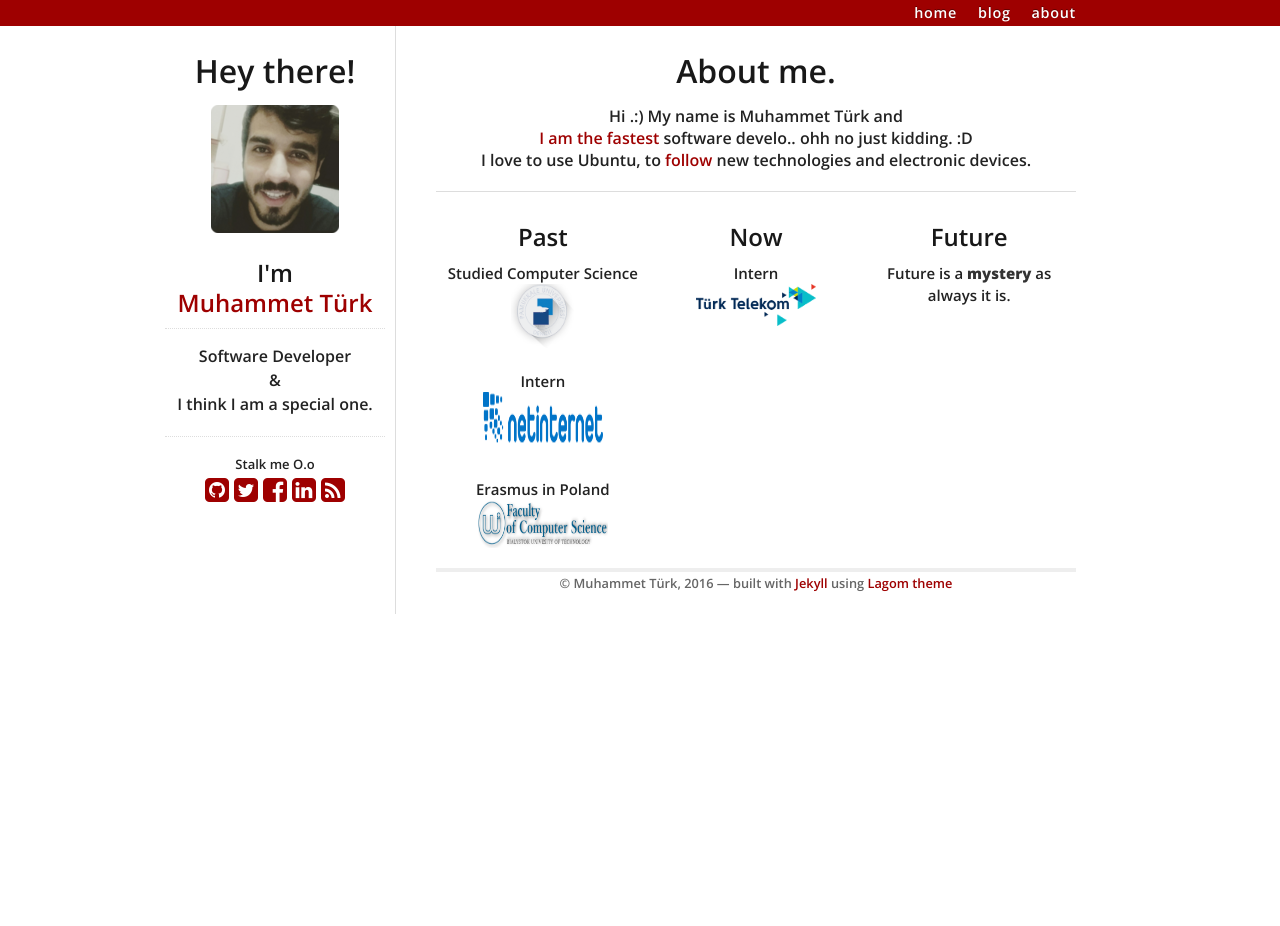
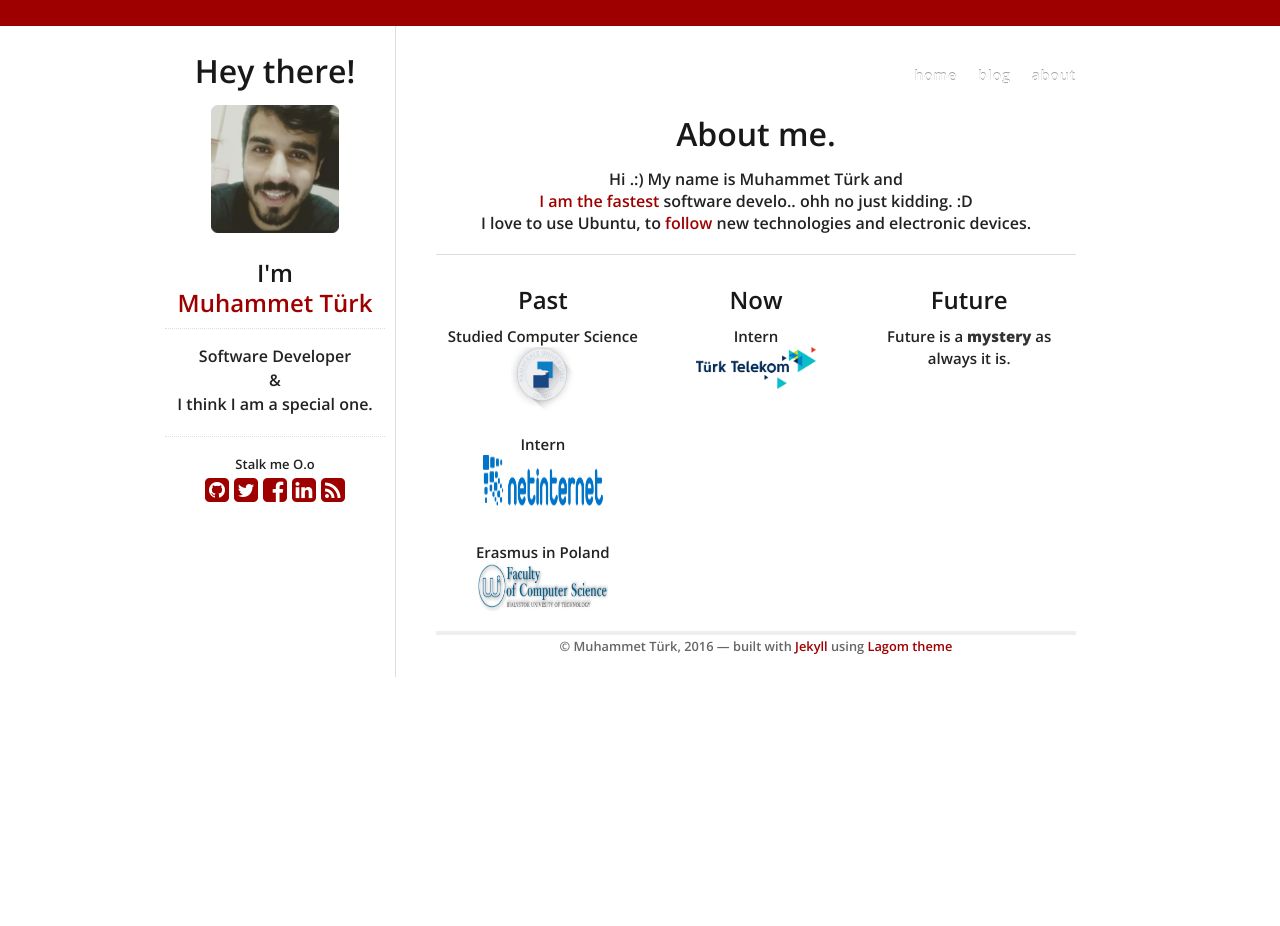
Before and after one commit to mturk111/mturk111.github.io, a Jekyll site: the page built from about.html, in a window 1280 px wide. Built offline with Jekyll 4.4.1, drawn with Linux system fonts in a browser that asks for light colours; nearby versions of some CDN libraries.

Commit message:
Update screen.css

```diff
--- a/_includes/css/screen.css
+++ b/_includes/css/screen.css
@@ -17,7 +17,7 @@ body {
 }
 
 #topbar {
-  margin-top: -63px;
+  margin-top: 0px;
   margin-bottom: 63px;
 }
 
```
